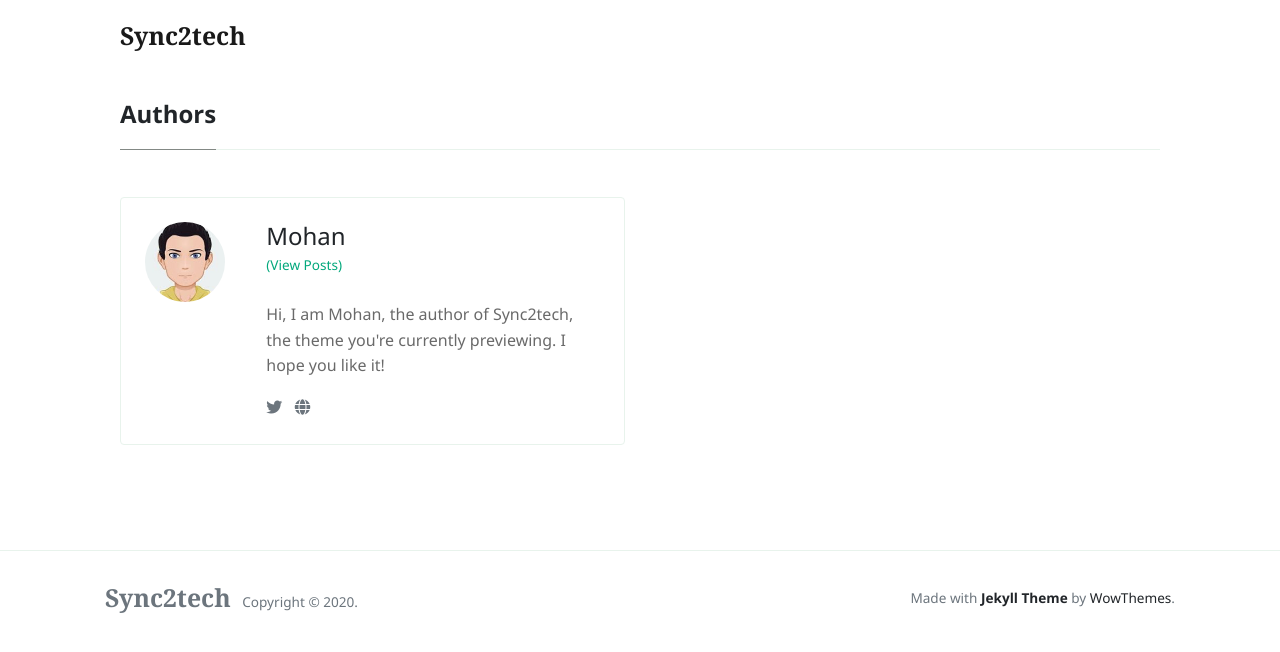
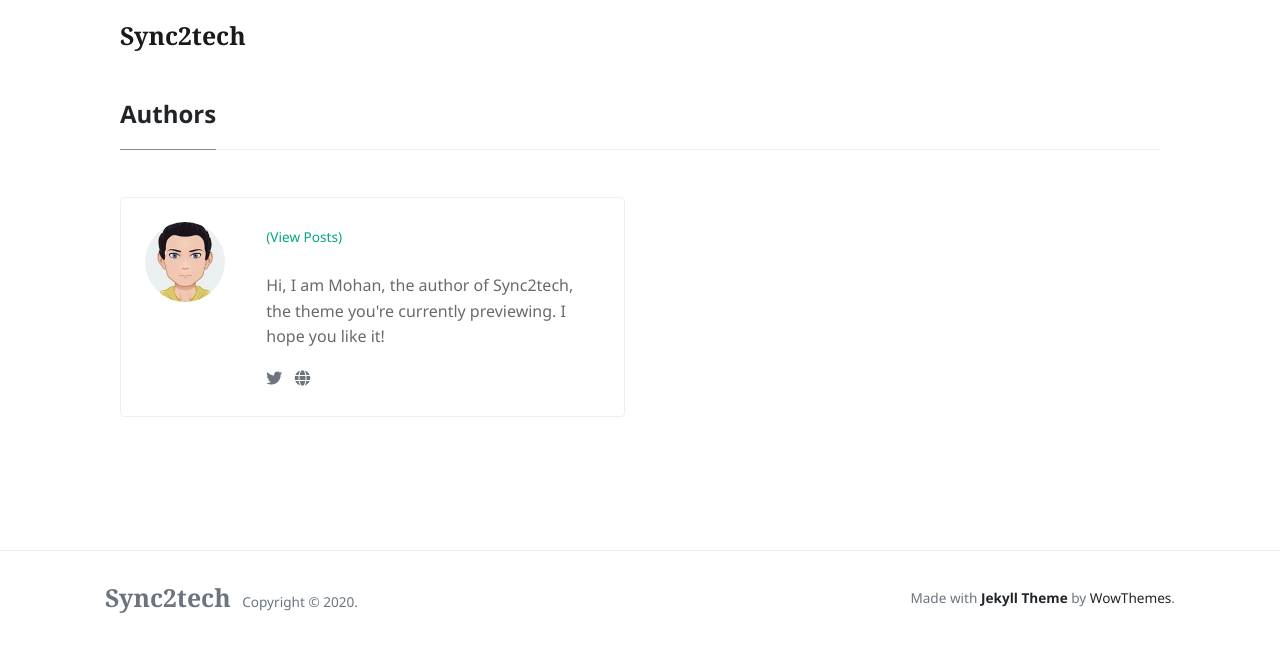
Before and after one commit to mohan-balakrishnan/sync2techold, a Jekyll site: the page built from _pages/authors-list.html, in a window 1280 px wide. Shown: the top 652 px of the page. Built offline with Jekyll 4.4.1, drawn with Linux system fonts in a browser that asks for light colours; nearby versions of some CDN libraries.

Commit message:
Update _config.yml

```diff
--- a/_config.yml
+++ b/_config.yml
@@ -20,7 +20,7 @@ plugins:
 
 authors:
     sal:
-      name:           Mohan
+      name:
       site:           https://www.sync2tech.com
       avatar:         assets/images/avatar1.jpg
       bio:            "Hi, I am Mohan, the author of Sync2tech, the theme you're currently previewing. I hope you like it!"
```
